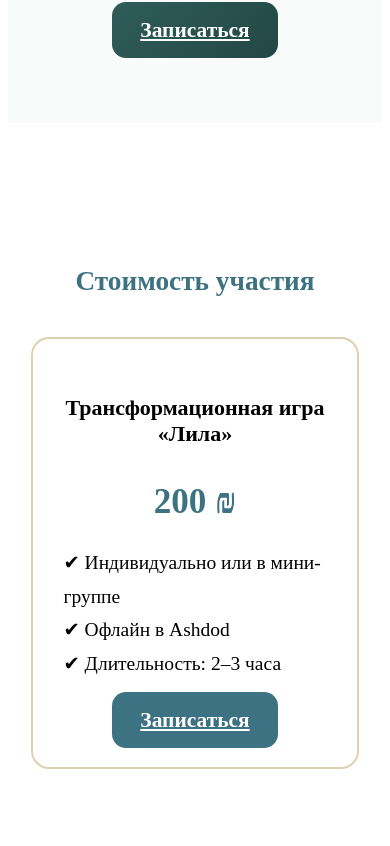
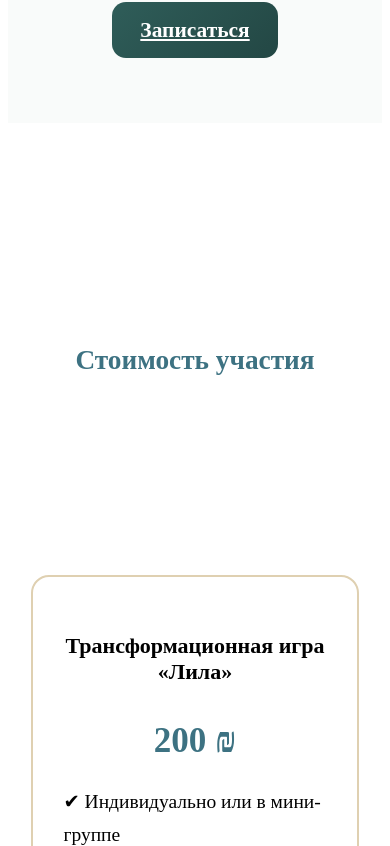
Before and after one commit to ilyajavadeveloper/Lila, a React (Vite) app: page / in a window 390 px wide. Shown: the part 4498-5344 px from the top of the page. Built offline with nearby package versions, Linux system fonts and the light colour scheme.

Commit message:
feat: initial commit with landing for Iryna12222

```diff
--- a/src/index.css
+++ b/src/index.css
@@ -1,26 +1,19 @@
-/* PHONE: каждая секция = весь экран, контент по центру */
 @media (max-width: 768px) {
   .page{
-    /* если NAVBAR фиксированный — оставляем - var(--nav-h);
-       если не фикс — убери эту часть */
-    min-height: calc(100svh - var(--nav-h) - env(safe-area-inset-top) - env(safe-area-inset-bottom));
+    min-height: 100svh;  /* базово = экран */
+
+    /* подстраховка: если dvh поддерживается — используем его */
+    @supports (min-height: 100dvh) {
+      min-height: 100dvh;
+    }
+
     display: grid;
-    place-items: center;   /* центр по обоим осям */
+    place-items: center;
     padding: 16px;
   }
 
-  /* где поддерживается dvh — используем динамическую высоту,
-     чтобы не прыгало при показе/скрытии адресной строки */
-  @supports (min-height: 100dvh) {
-    .page{
-      min-height: calc(100dvh - var(--nav-h) - env(safe-area-inset-top) - env(safe-area-inset-bottom));
-    }
-  }
-
-  /* контейнер растягивается вместе с секцией */
   .container{ height: 100%; }
 
-  /* дефенс от вылезаний карточек */
   .card{
     width: min(560px, 100%);
     margin-inline: auto;
@@ -28,7 +21,6 @@
   }
 }
 
-/* утилита, если какой-то конкретный компонент нужно прям растянуть */
 .fullscreen{
   inline-size: 100%;
   block-size: 100%;
```
